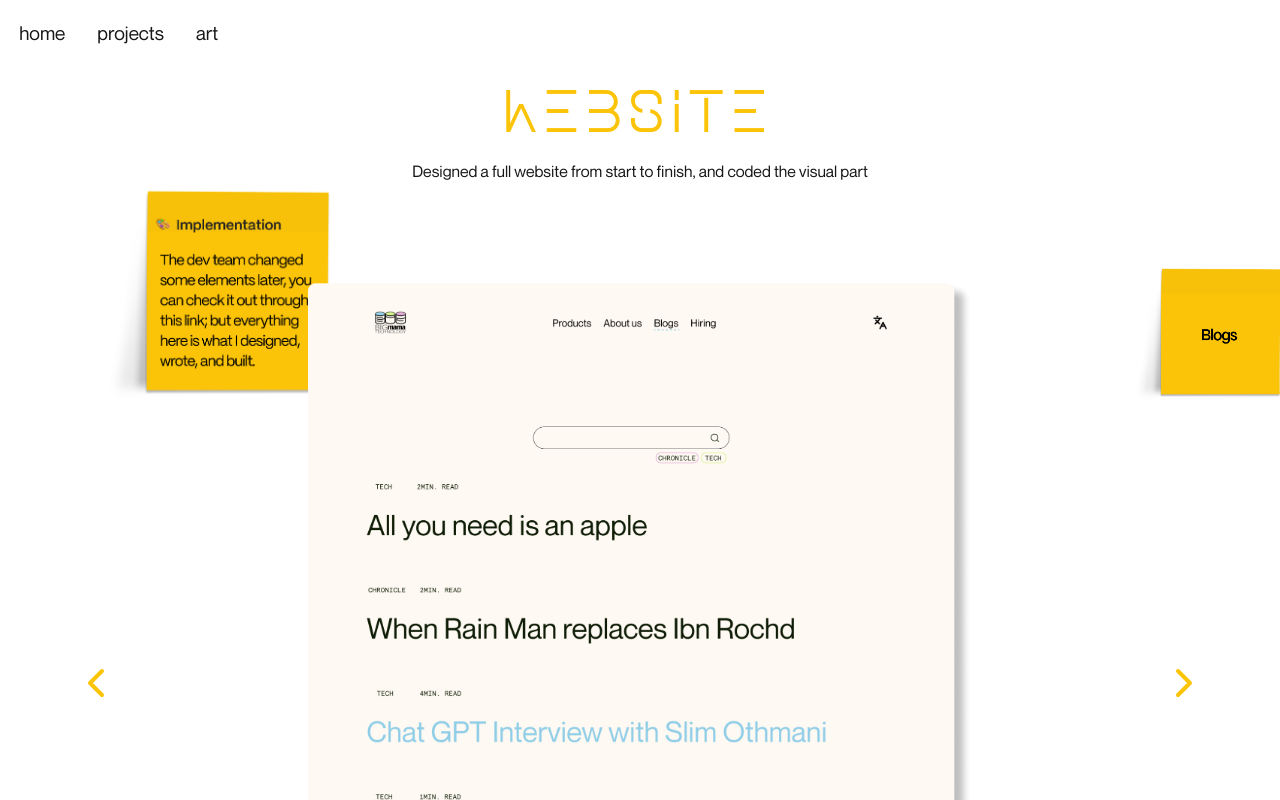
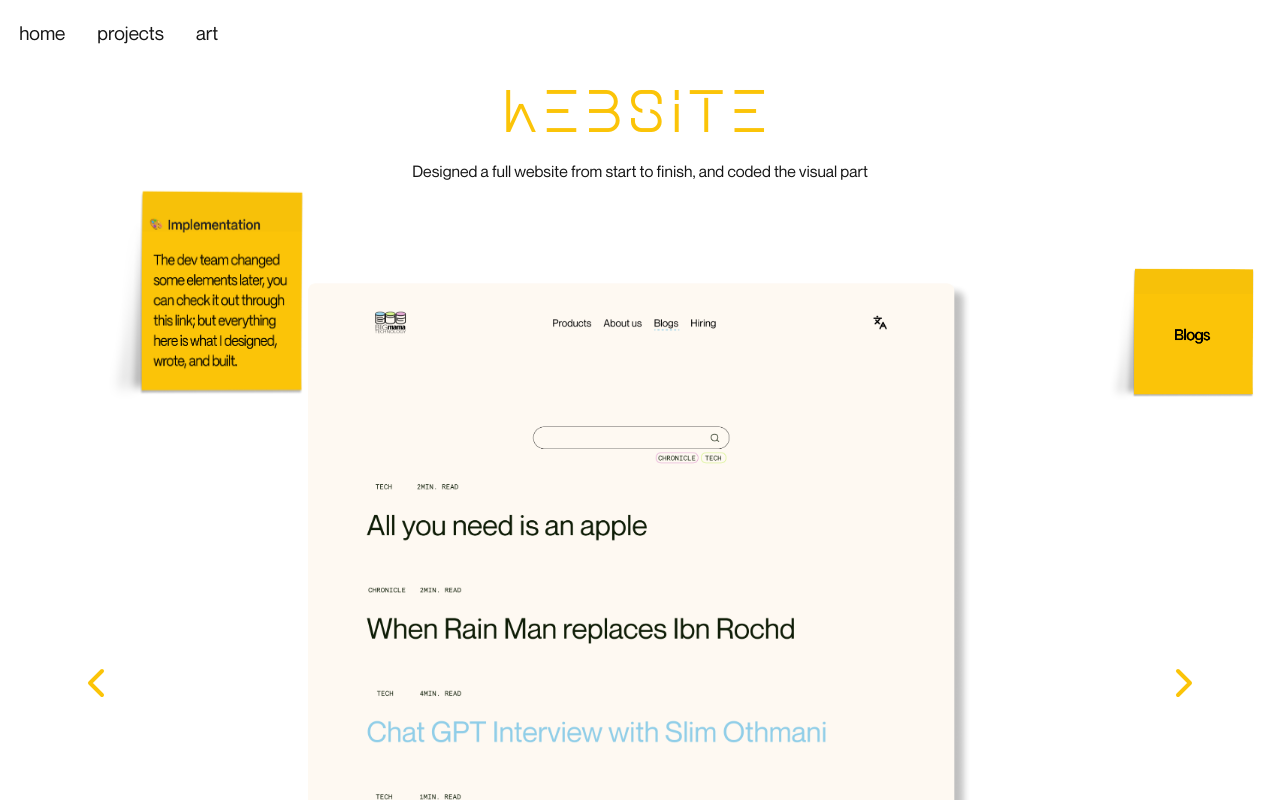
Before and after one commit to darinetag/portfolio, a Next.js app: page /projects/website in a window 1280 px wide. Both pictures are taken after a click on the button 96 px from the left and 683 px from the top of the page. Shown: the top 800 px of the page. Built offline with nearby package versions, Linux system fonts and the light colour scheme.

Commit message:
added sticky note link

```diff
--- a/src/components/Website.js
+++ b/src/components/Website.js
@@ -25,17 +25,34 @@
   {description}
 </p>
 <div className="flex">
-<img
-    src={current.images}
-    alt="sticky note"
-    className=" w-[250px] h-[220px] items-start ml-20"
-  />
+  {current.id === "blogs" ? (
+    <a
+      href="https://big-mama.io/en/"
+      target="_blank"
+      rel="noopener noreferrer"
+      className="ml-20"
+    >
+      <img
+        src={current.images}
+        alt="sticky note"
+        className="w-[250px] h-[220px] cursor-pointer"
+      />
+    </a>
+  ) : (
+    <img
+      src={current.images}
+      alt="sticky note"
+      className="w-[250px] h-[220px] ml-20"
+    />
+  )}
+
   <img
     src={current.imagess}
     alt="sticky note"
-    className=" w-[150px] h-[140px] items-end ml-200 mt-20"
+    className="w-[150px] h-[140px] items-end ml-200 mt-20"
   />
-  </div>
+</div>
+
 <div className="relative w-full h-[1px] mt-70 flex items-center justify-center flex-grow pb-100">
 
           {/* Left Arrow */}
--- a/src/pages/projects/website.js
+++ b/src/pages/projects/website.js
@@ -3,7 +3,7 @@
 const examples = [
   {
     id: "landingpage",
-    image: "/website/landingpagebm1.png", // Make sure this path matches your public folder structure
+    image: "/website/landingpagebm1.png",
     images: "/website/stickyone.png",
     imagess: "/website/landingpages.png"
   },
```
